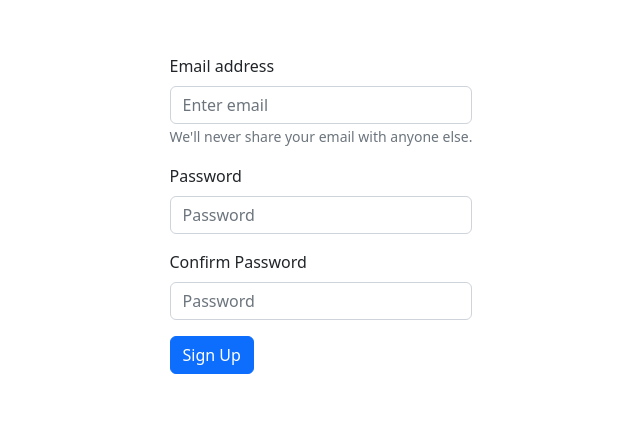
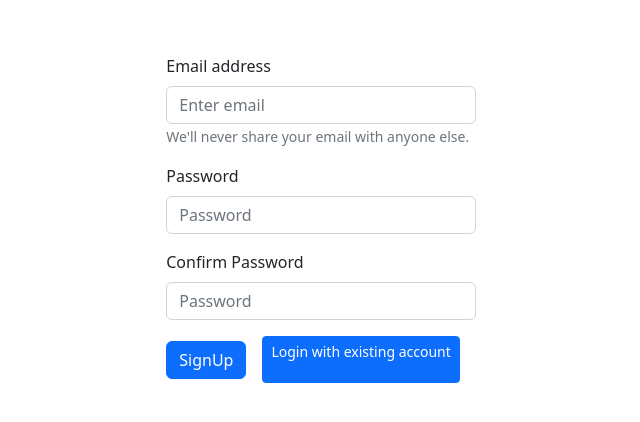
Before and after one commit to Ritik-122/expensetracker, a React (Create React App) app: page / in a window 1280 px wide. Shown: the part 146-568 px from the top of the page, without its empty margins (319-959 px from the left). Built offline with nearby package versions, Linux system fonts and the light colour scheme.

Commit message:
Login added

```diff
--- a/package.json
+++ b/package.json
@@ -10,6 +10,7 @@
     "react": "^18.2.0",
     "react-bootstrap": "^2.7.2",
     "react-dom": "^18.2.0",
+    "react-router-dom": "^5.3.4",
     "react-scripts": "5.0.1",
     "web-vitals": "^2.1.4"
   },
--- a/src/App.js
+++ b/src/App.js
@@ -1,7 +1,27 @@
-import Form from './LoginSign/Login'
+import Form from "./LoginSign/Login";
+import { Route, Redirect,Switch } from "react-router-dom";
+import { useContext } from "react";
+import AuthContext from "./store/context";
+import Welcome from "./Welcome";
 function App() {
+  const AuthCtx = useContext(AuthContext);
+  console.log(AuthCtx.isLoggedIn)
   return (
-<Form/>
+    <>
+    <Switch>
+    {!AuthCtx.isLoggedIn &&
+        <Route path="/" exact>
+          <Form />
+        </Route>
+      }
+      {AuthCtx.isLoggedIn && <Route path='/welcome'>
+        <Welcome/>
+      </Route>}
+
+
+
+      </Switch>
+    </>
   );
 }
 
--- a/src/LoginSign/Login.js
+++ b/src/LoginSign/Login.js
@@ -1,12 +1,17 @@
-import React, { useRef } from "react";
+import React, { useContext, useRef, useState } from "react";
 import Button from "react-bootstrap/Button";
 import Form from "react-bootstrap/Form";
 import Card from "../Card/Card";
-
+import {useHistory} from 'react-router-dom'
+import AuthContext from "../store/context";
 export default function Login() {
+const history=useHistory()
   const email = useRef("");
   const password = useRef("");
   const cnfpassword = useRef("");
+  const AuthCtx=useContext(AuthContext)
+
+  const [signUp,setSignUp]=useState(false)
 
   const handleSubmit = async (e) => {
     e.preventDefault();
@@ -16,6 +21,8 @@ export default function Login() {
     if (passwordValue !== cnfpasswordValue) {
       alert("Password doesn't match");
     } else {
+      if(signUp===false){
+
       const res = await fetch(
         "https://identitytoolkit.googleapis.com/v1/accounts:signUp?key=AIzaSyBidV1BXfH0QkFRbCo9RYeo2zXEHNTZVWg",
         {
@@ -35,13 +42,55 @@ export default function Login() {
       }
       if (res.ok) {
         const data = await res.json();
+
         console.log("User registered");
       }
     }
+    else{
+
+      const res = await fetch(
+        "https://identitytoolkit.googleapis.com/v1/accounts:signInWithPassword?key=AIzaSyBidV1BXfH0QkFRbCo9RYeo2zXEHNTZVWg",
+        {
+          method: "POST",
+          body: JSON.stringify({
+            email: emailValue,
+            password: passwordValue,
+            returnSecureToken: true,
+          }),
+          mode: "cors",
+          headers: { "Content-Type": "application/json" },
+        }
+      );
+      if (!res.ok) {
+        const d = await res.json();
+        alert(d.error.message);
+      }
+      if (res.ok) {
+        const data = await res.json();
+        localStorage.setItem("Token", data.idToken);
+        localStorage.setItem('userEmailId',data.email)
+        console.log("LoggedIn");
+        AuthCtx.addUser(data.idToken)
+        history.replace('welcome')
+      }
+    }
+    }
+
     email.current.value = "";
     password.current.value = "";
     cnfpassword.current.value = "";
   };
+
+
+  const clickHandler=()=>{
+    if(signUp===false)
+    {
+      setSignUp(true)
+
+    }else{
+      setSignUp(false)
+    }
+  }
   return (
     <>
       <Card>
@@ -77,9 +126,10 @@ export default function Login() {
               required
             />
           </Form.Group>
-          <Button variant="primary" type="submit">
-            Sign Up
-          </Button>
+          {!AuthCtx.isLoggedIn && <Button variant="primary" type="submit" >
+           {signUp?'Login':'SignUp'}
+          </Button>}
+          <Button size="sm" className="mx-3">{signUp===true ? <p onClick={clickHandler}>Create new account</p> : <p onClick={clickHandler}>Login with existing account</p>}</Button>
         </Form>
       </Card>
     </>
--- /dev/null
+++ b/src/Welcome.js
@@ -0,0 +1,7 @@
+import React from 'react'
+
+export default function Welcome() {
+  return (
+<div>Welcome to Expense Tracker</div>
+  )
+}
--- a/src/index.js
+++ b/src/index.js
@@ -3,10 +3,15 @@ import ReactDOM from 'react-dom/client';
 import "../node_modules/react-bootstrap/dist/react-bootstrap";
 import "bootstrap/dist/css/bootstrap.min.css";
 import App from './App';
-
+import AuthProvider from './store/AuthProvider'
+import {BrowserRouter} from 'react-router-dom'
 const root = ReactDOM.createRoot(document.getElementById('root'));
 root.render(
+<>
+<BrowserRouter>
+<AuthProvider><App /></AuthProvider>
+</BrowserRouter>
 
-    <App />
 
+</>
 );
--- /dev/null
+++ b/src/store/AuthProvider.js
@@ -0,0 +1,20 @@
+import AuthContext from "./context";
+
+import React, { useState } from "react";
+
+export default function AuthProvider(props) {
+const [token,setToken]=useState(null)
+  let userLogIn=localStorage.getItem('Token') ? true:false
+const addUser=(t)=>{
+  setToken(t)
+
+}
+  const state = {
+    isLoggedIn: userLogIn,
+    token:token,
+    addUser:addUser
+  };
+  return (
+    <AuthContext.Provider value={state}>{props.children}</AuthContext.Provider>
+  );
+}
--- /dev/null
+++ b/src/store/context.js
@@ -0,0 +1,4 @@
+import { createContext } from "react";
+
+const AuthContext=createContext()
+export default AuthContext
```
Also changed, not shown: 1 other file (tests, documents, lock files or other folders).
